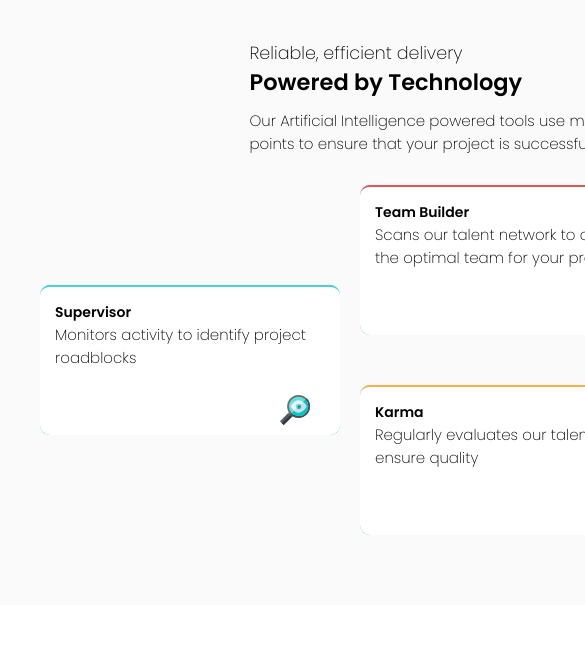
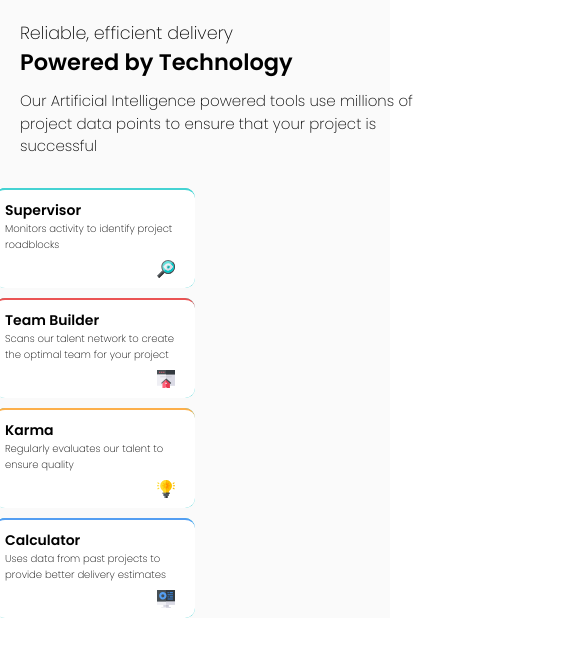
Before and after one commit to guliye91/four-card-feature-responsive-section, a plain HTML site: page index.html in a window 390 px wide. Shown: the top 656 px of the page, 585 px wide, since content can reach past the window. Drawn offline with Linux system fonts and the light colour scheme.

Commit message:
updated css style mobile responsive

```diff
--- a/style.css
+++ b/style.css
@@ -9,9 +9,10 @@ html{
 body{
     font-size: 1.5rem;
     font-family: 'Poppins', sans-serif;
+    overflow-x: hidden;
 }
 #feature-section{
-    width: 1000px;
+    width: 90%;
     margin: 0 auto;
     background-color: hsl(0, 0%, 98%);
     padding: 4rem;
@@ -79,3 +80,140 @@ body{
     right: 10%;
     bottom: 1rem;
 }
+
+@media only screen and (max-width: 1200px){
+    #feature-section{
+        width: 92%;
+        margin: 0 auto;
+        background-color: hsl(0, 0%, 98%);
+        padding: 2rem;
+        border-right: none;
+    }
+}
+@media only screen and (max-width: 1024px){
+    .card{
+        background-color: hsl(0, 98%, 100%);
+        padding: 1rem;
+        width: 25rem;
+        font-size: 1rem;
+        height: 10rem;
+        margin: 0 auto;
+        position: relative;
+        border-radius: 10px;
+        box-shadow: 0 .01rem  hsl(180, 62%, 55%);
+    }
+    .card img{
+        width: 2rem;
+        position: absolute;
+        right: 10%;
+        bottom: 1rem;
+    }
+}
+@media only screen and (max-width: 876px){
+    .card{
+        background-color: hsl(0, 98%, 100%);
+        padding: 1rem;
+        width: 20rem;
+        font-size: 1rem;
+        height: 10rem;
+        margin: 0 auto;
+        position: relative;
+        border-radius: 10px;
+        box-shadow: 0 .01rem  hsl(180, 62%, 55%);
+    }
+    .card img{
+        width: 1.8rem;
+        position: absolute;
+        right: 10%;
+        bottom: 1rem;
+    }
+}
+@media only screen and (max-width: 768px){
+    .cards{
+        display: grid;
+        grid-template-columns: 1fr 1fr;
+        grid-template-rows: repeat(2, 8rem);
+        gap: 3rem;
+    }
+    .supervisor{
+        grid-row: 1 / span 1;
+        grid-column: 1 / span 1;
+        border-top: .2rem solid hsl(180, 62%, 55%);
+    }
+    .team{
+        grid-row: 1 /span 1;
+        grid-column: 2/ span 1;
+        border-top: .2rem solid hsl(0, 78%, 62%);
+    }
+    .karma{
+        grid-row: 2 / span 1;
+        grid-column: 1 / span 1;
+        border-top: .2rem solid hsl(34, 97%, 64%);
+    }
+    .calculator{
+        grid-row: 2 / span 1;
+        grid-column: 2 / span 1;
+        border-top: .2rem solid hsl(212, 86%, 64%);
+    }
+}
+@media only screen and (max-width: 576px){
+    #feature-section{
+        width: 100%;
+        background-color: hsl(0, 0%, 98%);
+        padding: 2rem;
+        border-right: none;
+    }
+    .cards{
+        display: grid;
+        grid-template-columns: 100%;
+        grid-template-rows: repeat(4, 8rem);
+        row-gap: 3rem;
+        transform: translateX(-10rem);
+    }
+    .supervisor{
+        grid-row: 1 / span 1;
+        grid-column: 1 / span 1;
+        border-top: .2rem solid hsl(180, 62%, 55%);
+    }
+    .team{
+        grid-row: 2 /span 1;
+        grid-column: 1/ span 1;
+        border-top: .2rem solid hsl(0, 78%, 62%);
+    }
+    .karma{
+        grid-row: 3 / span 1;
+        grid-column: 1 / span 1;
+        border-top: .2rem solid hsl(34, 97%, 64%);
+    }
+    .calculator{
+        grid-row: 4 / span 1;
+        grid-column: 1 / span 1;
+        border-top: .2rem solid hsl(212, 86%, 64%);
+    }
+    .contents p{
+        padding: 1rem 0 0 ;
+        width: 400px;
+    }
+}
+@media only screen and (max-width: 375px){
+    body{
+        font-size: 1.2rem;
+    }
+    #feature-section{
+        width: 100%;
+        background-color: hsl(0, 0%, 98%);
+        padding: 2rem;
+        border-right: none;
+    }
+    .cards{
+        display: grid;
+        grid-template-columns: 100%;
+        grid-template-rows: repeat(4, 8rem);
+        row-gap: 3rem;
+        transform: translateX(-5rem);
+    }
+    .contents p{
+        padding: 1rem 0 0 ;
+        width: 300px;
+    }
+}
```
